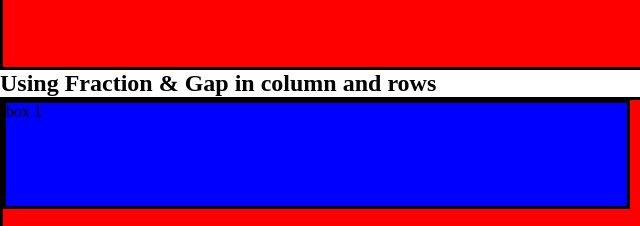
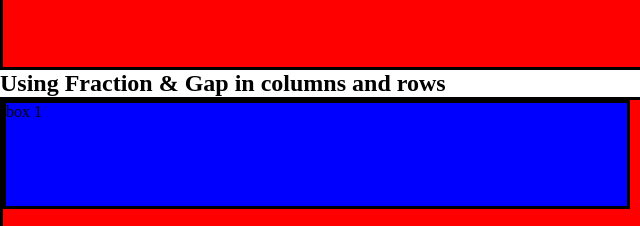
Before and after one commit to shahBaaz010/CodeHelp-WebDev, a plain HTML site: page Grid - Basic/index.html in a window 1280 px wide. Shown: the part 457-683 px from the top of the page, 0-640 px from the left. Drawn offline with Linux system fonts and the light colour scheme.

Commit message:
Grid basic study abour coloumn , rows , gaps and grid other grid item…

```diff
--- a/Grid - Basic/index.html
+++ b/Grid - Basic/index.html
@@ -19,7 +19,7 @@
         <div class="box">box 7</div>
         <div class="box">box 8</div>
     </div>
-    <h2>Using Fraction & Gap in column and rows</h2>
+    <h2>Using Fraction & Gap in columns and rows</h2>
     <div class="container-2">
         <div class="boxFR" id="box1">box 1</div>
         <div class="boxFR">box 2</div>
--- a/Grid - Basic/style.css
+++ b/Grid - Basic/style.css
@@ -20,12 +20,12 @@
     grid-template-columns: 1fr 1fr 1fr;
     grid-template-rows: 1fr 1fr;
 
-    /* Another way of declaring columns and rows */
+    /* Another way of declareing columns and rows */
 
     grid-template-columns: repeat(3,1fr);
     grid-template-rows: repeat(2,1fr);
 
-    /* when we need 1st one in pixcel and last one in pixels */
+    /* when we need 1st one in pixcel and last 1 in pixels */
 
     grid-template-columns: 200px repeat(3,1fr) 100px;
 
```
